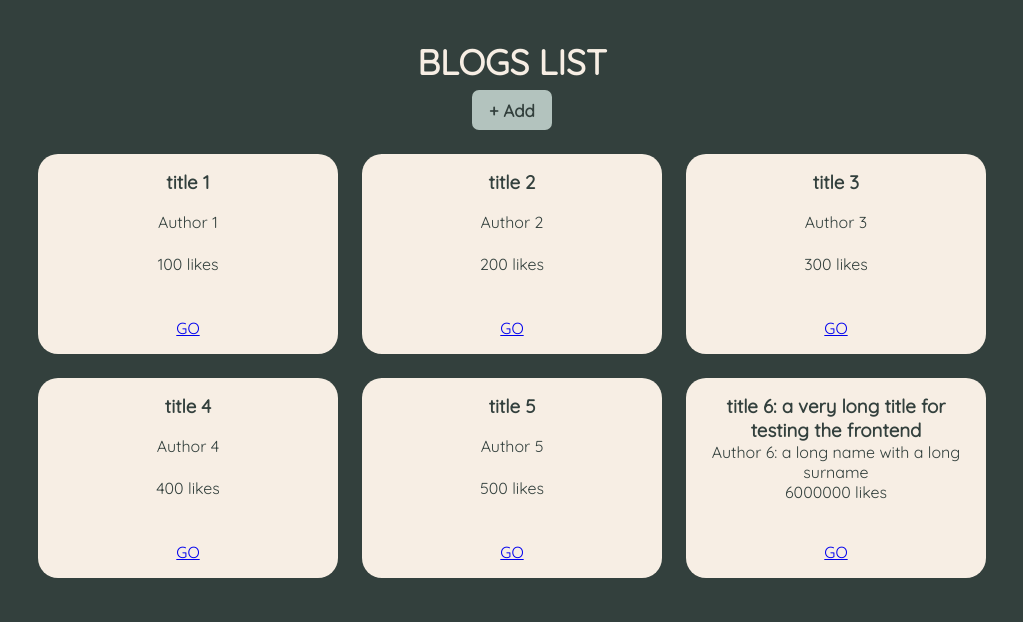
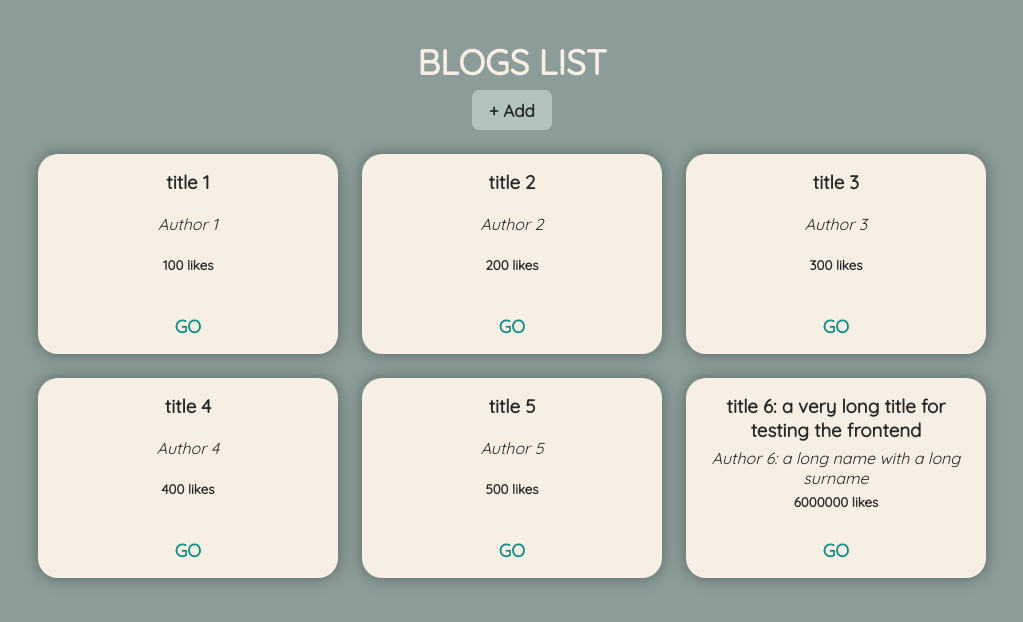
Before and after one commit to Sigolletes/fullStackOpen_part4, a React (Create React App) app in the folder frontend/: page / in a window 1280 px wide. Shown: the top 622 px of the page, without its empty margins (128-1151 px from the left). Built offline with nearby package versions, Linux system fonts and the light colour scheme; no server answers.

Commit message:
Finish style

```diff
--- a/frontend/src/App.js
+++ b/frontend/src/App.js
@@ -5,8 +5,8 @@ const RenderBlogs = ({ blogs }) => {
   return blogs.map(blog =>
     <div className='blog-container' key={blog.id}>
       <h3>{blog.title}</h3>
-      <p>{blog.author}</p>
-      <p>{blog.likes} likes</p>
+      <p><em>{blog.author}</em></p>
+      <h5>{blog.likes} likes</h5>
       <div className='link-div'>
         <a target="_blank" href={blog.URL} rel="noreferrer">GO</a>
       </div>
@@ -123,7 +123,7 @@ const App = () => {
   return (
     <div className='container'>
       <h1>BLOGS LIST</h1>
-      <div className='new-blog'>
+      <div>
         <button className='button-new' onClick={() => handleAddChange()}>+ Add</button>
         <BlogForm addBlog={addBlog} newTitle={newTitle} newAuthor={newAuthor} newURL={newURL} newLikes={newLikes} handleTitleChange={handleTitleChange} handleAuthorChange={handleAuthorChange} handleURLChange={handleURLChange} handleLikesChange={handleLikesChange} handleAddChange={handleAddChange} />
       </div>
--- a/frontend/src/index.css
+++ b/frontend/src/index.css
@@ -10,17 +10,19 @@
 :root {
   --color1: rgb(88, 104, 100);
   --color2: rgb(247, 238, 228);
-  --color3: rgb(51, 64, 61);
+  --color3: rgb(37, 43, 42);
   --color4: rgb(140, 156, 152);
   --color5: rgb(179, 195, 190);
-  --green: rgb(107, 139, 82);
-  --red: rgb(208, 77, 77);
+  --green: rgb(128, 161, 103);
+  --red: rgb(189, 128, 128);
+  --blue: rgb(22, 143, 139);
+  --violet: rgb(132, 66, 128);
 }
 
 /* MAIN */
 
 body {
-  background-color: var(--color3);
+  background-color: var(--color4);
   width: 100vw;
   height: 100vh;
   text-align: center;
@@ -37,10 +39,6 @@ body {
 h1 {
   font-size: clamp(25px, 3vw ,35px);
   color: var(--color2);
-}
-
-.new-blog {
-
 }
 
 .button-new {
@@ -114,12 +112,12 @@ input:active, input:focus {
 /* ADD BLOG BUTTONS */
 
 .buttons-div {
-  display: flex;
-  align-items: center;
-  justify-content: center;
+  margin-top: 15px;
 }
 
 .submit, .return {
+  color: var(--color3);
+  font-weight: 600;
   width: 80px;
   height: 40px;
   padding: 1vmin;
@@ -127,6 +125,7 @@ input:active, input:focus {
   border-radius: 7px;
   border: none;
   cursor: pointer;
+
 }
 
 .submit:hover, .return:hover {
@@ -165,12 +164,29 @@ input:active, input:focus {
   display: grid;
   grid-template-rows: 1fr 1fr 1fr 1fr;
   padding: 2vmin;
+  gap: 6px;
+  box-shadow: 0 0 15px var(--color1);
 }
 
 .link-div {
   display: flex;
   align-items: flex-end;
   justify-content: center;
+}
+
+.link-div a {
+  text-decoration: none;
+  color: var(--blue);
+  font-weight: 600;
+  font-size: large;
+}
+
+.link-div a:hover {
+  transform: scale(1.3);
+}
+
+.link-div a:visited {
+  color: var(--violet);
 }
 
 /* SCROLLBAR */
@@ -189,14 +205,14 @@ input:active, input:focus {
   }
 
   ::-webkit-scrollbar-thumb {
-	background-color: var(--color4);
+	background-color: var(--color5);
 	border-radius: 120px;
 	border: 6px solid transparent;
 	background-clip: content-box;
   }
 
   ::-webkit-scrollbar-thumb:hover {
-	background-color: var(--color5);
+	background-color: var(--color2);
   }
 
   ::-webkit-scrollbar-corner {
```
Also changed, not shown: 11 other files (tests, documents, lock files or other folders).
